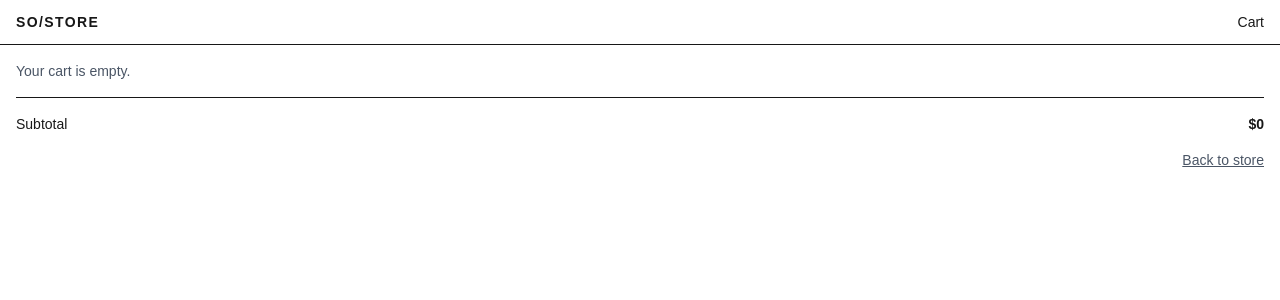
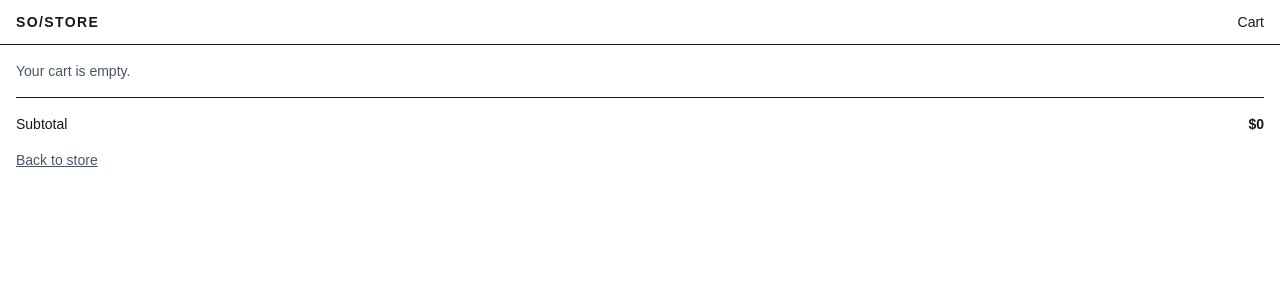
Before and after one commit to JungYi/so-store, a Next.js app: page /cart in a window 1280 px wide. Shown: the top 300 px of the page. Built offline with nearby package versions, Linux system fonts and the light colour scheme.

Commit message:
fix(frontend/cart): align empty cart recovery action

```diff
--- a/src/app/cart/page.tsx
+++ b/src/app/cart/page.tsx
@@ -46,7 +46,7 @@ export default function CartPage() {
                   <button
                     type="button"
                     onClick={() => remove(it.id, it.size)}
-                    className="self-start text-sm underline sm:self-auto"
+                    className="self-start cursor-pointer text-sm underline sm:self-auto"
                   >
                     Remove
                   </button>
@@ -59,7 +59,13 @@ export default function CartPage() {
           <span className="text-sm">Subtotal</span>
           <span className="text-sm font-semibold">${subtotal()}</span>
         </div>
-        <div className="mt-4 flex flex-col gap-3 sm:flex-row-reverse sm:items-center sm:justify-between">
+        <div className="mt-4 flex flex-col gap-3 sm:flex-row sm:items-center sm:justify-between">
+          <Link
+            href="/"
+            className="text-center text-sm text-gray-600 underline hover:text-black focus:outline-none focus:ring sm:text-left"
+          >
+            Back to store
+          </Link>
           {items.length > 0 ? (
             <Link
               href="/checkout"
@@ -68,12 +74,6 @@ export default function CartPage() {
               Checkout
             </Link>
           ) : null}
-          <Link
-            href="/"
-            className="text-center text-sm text-gray-600 underline hover:text-black focus:outline-none focus:ring"
-          >
-            Back to store
-          </Link>
         </div>
       </section>
     </main>
```
